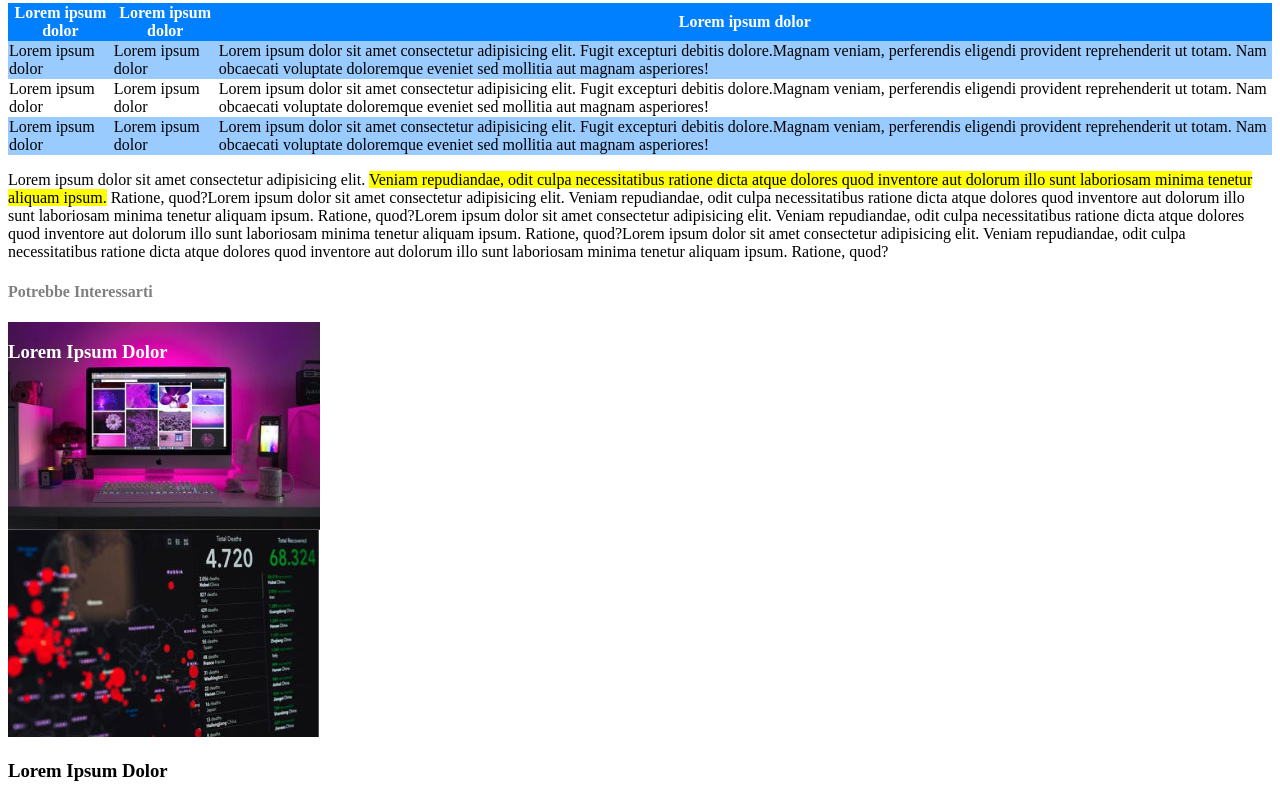
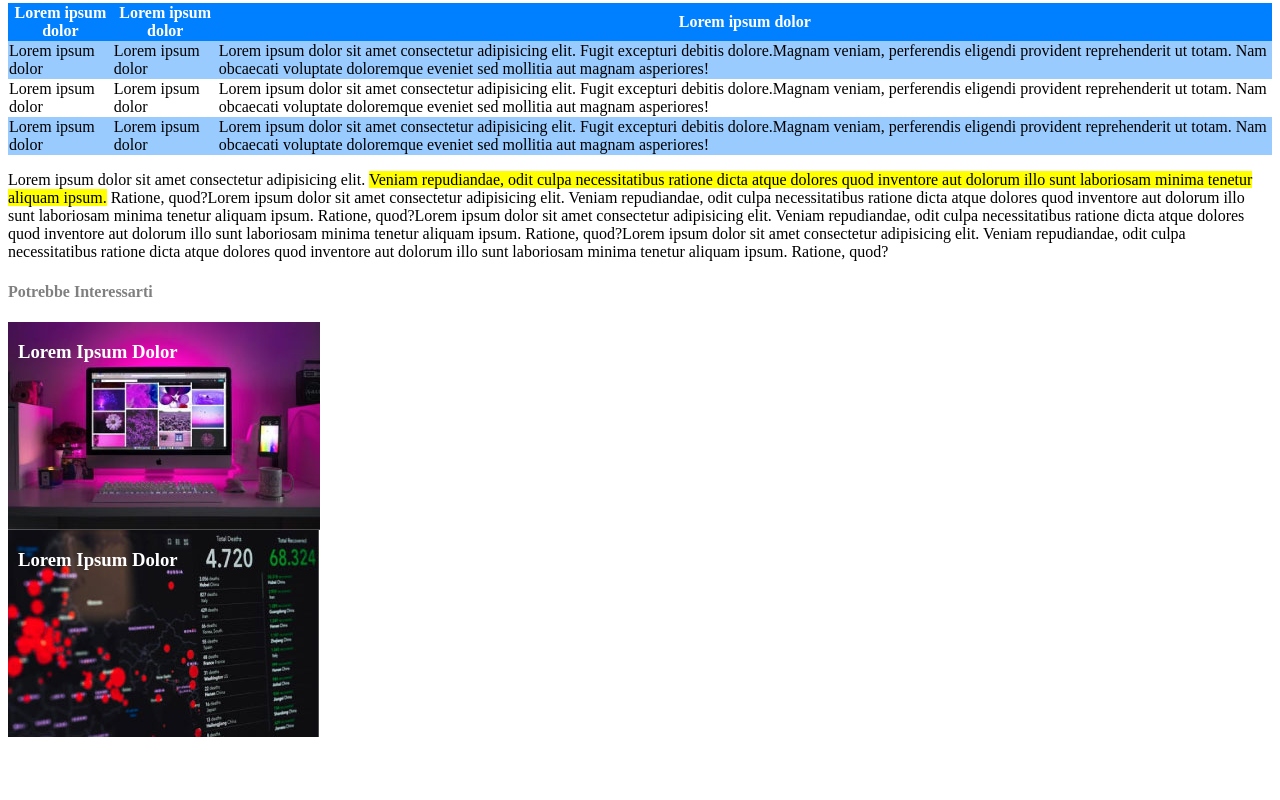
Before and after one commit to RicchiutiLucia/html-css-booleaner, a plain HTML site: page index.html in a window 1280 px wide. Shown: the part 932-1732 px from the top of the page. After the commit the page ends 1677 px from the top, so only its background shows below. Drawn offline with Linux system fonts and the light colour scheme.

Commit message:
Completamento Footer

```diff
--- a/css/style.css
+++ b/css/style.css
@@ -63,4 +63,5 @@ table {
     color: white;
     left: 0;
     top: 0;
+    margin-left: 10px;
  }
--- a/index.html
+++ b/index.html
@@ -93,7 +93,7 @@
 
                             <h3>Lorem Ipsum Dolor</h3>
                         </div>
-                        <div classe ="immagine">
+                        <div class ="immagine">
                             <img src="./img/graph.jpg" alt="Grafico">
 
                             <h3>Lorem Ipsum Dolor</h3>
```
